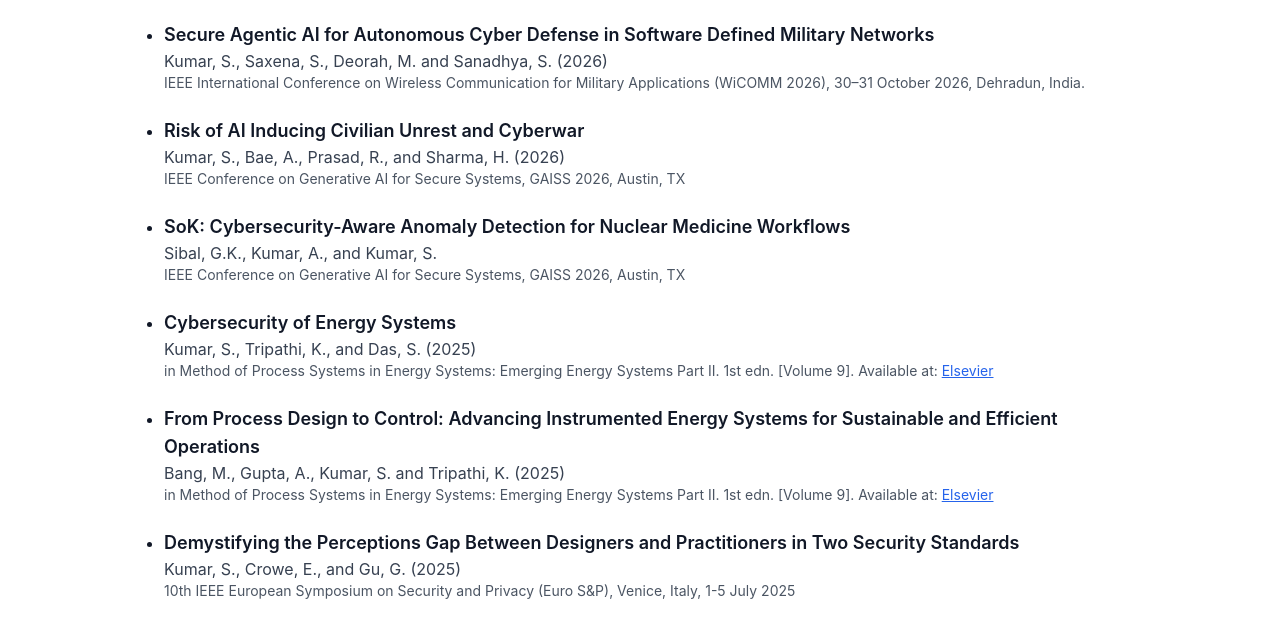
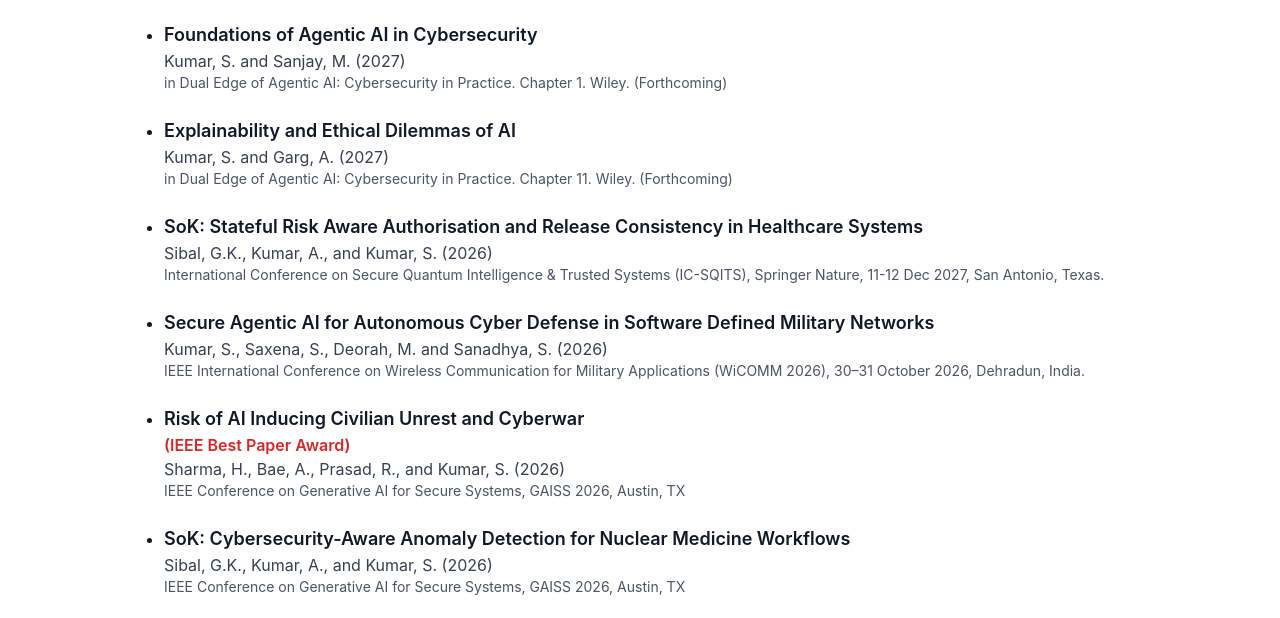
Before and after one commit to jason-725/lab-website, a plain HTML site: page publications.html in a window 1280 px wide. Shown: the part 161-779 px from the top of the page. Drawn offline with nearby package versions, Linux system fonts and the light colour scheme.

Commit message:
Add and Update Publication

```diff
--- a/publications.html
+++ b/publications.html
@@ -75,6 +75,24 @@
     <section>
       <h2 class="text-3xl font-bold border-b-2 border-gray-300 pb-2"><br><br>Top Tier Publications</h2>
       <ul class="mt-6 space-y-6 list-disc ml-5">
+
+        <li>
+          <div class="text-lg font-semibold">Foundations of Agentic AI in Cybersecurity</div>
+          <div class="text-gray-700">Kumar, S. and Sanjay, M. (2027)</div>
+          <div class="text-sm text-gray-600">in Dual Edge of Agentic AI: Cybersecurity in Practice. Chapter 1. Wiley. (Forthcoming)</div>
+        </li>
+        <li>
+          <div class="text-lg font-semibold">Explainability and Ethical Dilemmas of AI</div>
+          <div class="text-gray-700">Kumar, S. and Garg, A. (2027)</div>
+          <div class="text-sm text-gray-600">in Dual Edge of Agentic AI: Cybersecurity in Practice. Chapter 11. Wiley. (Forthcoming)</div>
+        </li>
+        <li>
+          <div class="text-lg font-semibold">SoK: Stateful Risk Aware Authorisation and Release Consistency in Healthcare Systems</div>
+          <div class="text-gray-700">Sibal, G.K., Kumar, A., and Kumar, S. (2026)</div>
+          <div class="text-sm text-gray-600">International Conference on Secure Quantum Intelligence & Trusted Systems (IC-SQITS), Springer Nature, 11-12 Dec 2027, San Antonio, Texas.
+</div>
+        </li>
+
         <li>
           <div class="text-lg font-semibold">Secure Agentic AI for Autonomous Cyber Defense in Software Defined Military Networks</div>
           <div class="text-gray-700">Kumar, S., Saxena, S., Deorah, M. and Sanadhya, S. (2026)</div>
@@ -82,12 +100,13 @@
         </li>
         <li>
           <div class="text-lg font-semibold">Risk of AI Inducing Civilian Unrest and Cyberwar</div>
-          <div class="text-gray-700">Kumar, S., Bae, A., Prasad, R., and Sharma, H. (2026)</div>
+          <div class="text-red-600 font-semibold">(IEEE Best Paper Award)</div>
+          <div class="text-gray-700">Sharma, H., Bae, A., Prasad, R., and Kumar, S. (2026)</div>
           <div class="text-sm text-gray-600"> IEEE Conference on Generative AI for Secure Systems, GAISS 2026, Austin, TX</div>
         </li>
         <li>
           <div class="text-lg font-semibold">SoK: Cybersecurity-Aware Anomaly Detection for Nuclear Medicine Workflows</div>
-          <div class="text-gray-700">Sibal, G.K., Kumar, A., and Kumar, S.</div>
+          <div class="text-gray-700">Sibal, G.K., Kumar, A., and Kumar, S. (2026)</div>
           <div class="text-sm text-gray-600"> IEEE Conference on Generative AI for Secure Systems, GAISS 2026, Austin, TX</div>
         </li>
         <li>
```
